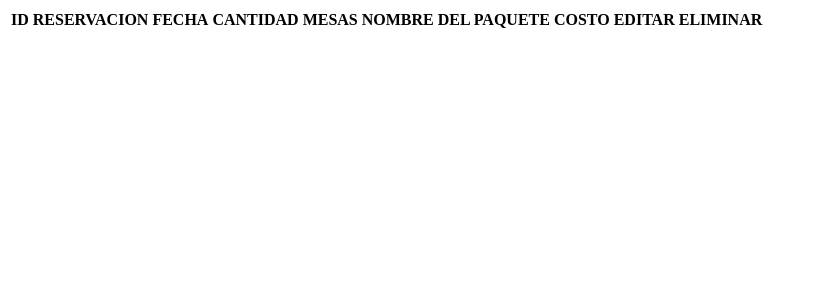
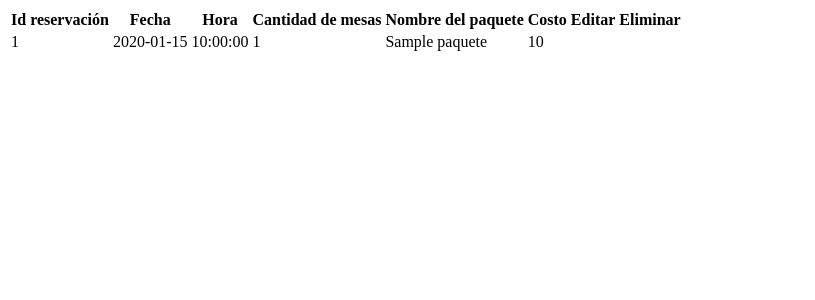
Before and after one commit to KevinDaniel-S/restaurante, a PHP site: page /tabla.php in a window 1280 px wide. Shown: the top 300 px of the page, without its empty margins (0-815 px from the left). Run offline with PHP 8.4, Linux system fonts and the light colour scheme; a user stored in the database is signed in; tables that the repository leaves empty or names only in its code hold one stand-in row (values such as "Sample post"); lists and menus that the app fills with data are empty.

Commit message:
Cambio en las reservaciones

```diff
--- a/reservaciones/controladores/insertar.php
+++ b/reservaciones/controladores/insertar.php
@@ -42,9 +42,10 @@
   }
 }
 if(!$error){
-  $sqlbuscaFecha = "SELECT count(fecha_h_res) as total FROM reservacion WHERE fecha_h_res = '$fecha'";
+  $sqlbuscaFecha = "SELECT count(fecha_res) as total FROM reservacion WHERE fecha_res = '$fecha'";
 
   $result        = $cn->query($sqlbuscaFecha);
+
   $data          = $result->fetch_assoc();
   $usuario       = $_SESSION['id'];
 
--- a/tabla.php
+++ b/tabla.php
@@ -5,12 +5,12 @@
 
 $cn = conexion();
 $id = $_SESSION['id'];
-$sqlSelect = "SELECT  r.idreservacion, r.fecha_h_res, r.cantidad_res,
-                r.idusuario, pa.nombre_paq, pa.costo_paq, pa.idpaquete, pe.idpedido
-                FROM pedido pe
-                INNER JOIN reservacion r ON pe.idreservacion = r.idreservacion
-                INNER JOIN paquetes pa ON pe.idpaquete = pa.idpaquete
-                WHERE pe.acept_rech_ped = $id AND r.idusuario = $id";
+$sqlSelect = "SELECT  r.idreservacion, r.fecha_res, r.hora_res,
+                r.cantidad_res, r.idusuario,
+                pa.nombre_paq, pa.costo_paq, pa.idpaquete
+                FROM reservacion r
+                INNER JOIN paquetes pa ON r.idpaquete = pa.idpaquete
+                WHERE r.idusuario = $id";
 $resultSet = $cn->query($sqlSelect);
 
 ?>
@@ -19,29 +19,31 @@
 <table class="table table-condensed table-bordered" id="miTabla">
 <thead>
     <tr>
-        <th>ID RESERVACION</th>
-        <th>FECHA</th>
-        <th>CANTIDAD MESAS</th>
-        <th>NOMBRE DEL PAQUETE</th>
-        <th>COSTO</th>
-        <th>EDITAR</th>
-        <th>ELIMINAR</th>
-
+        <th>Id reservación</th>
+        <th>Fecha</th>
+        <th>Hora</th>
+        <th>Cantidad de mesas</th>
+        <th>Nombre del paquete</th>
+        <th>Costo</th>
+        <th>Editar</th>
+        <th>Eliminar</th>
     </tr>
 </thead>
 <tbody>
     <?php while($row = $resultSet->fetch_assoc()){  ?>
 <tr>
-    <td><?php echo $row['idpedido'] ?></td>
-    <td><?php echo $row['fecha_h_res'] ?></td>
+    <td><?php echo $row['idreservacion']; ?></td>
+    <td><?php echo $row['fecha_res']; ?></td>
+    <td><?php echo $row['hora_res']; ?>
     <td><?php echo $row['cantidad_res'] ?></td>
     <td><?php echo $row['nombre_paq'] ?></td>
     <td><?php echo $row['costo_paq'] ?></td>
     <td>
     <span class="btn btn-warning btn-sm" data-toggle="modal" data-target="#editarforma"
     onclick="DatosUpdate(
-    '<?php echo $row['idpedido'] ?>',
-    '<?php echo $row['fecha_h_res'] ?>',
+    '<?php echo $row['idreservacion'] ?>',
+    '<?php echo $row['fecha_res'] ?>',
+    '<?php echo $row['hora_res'] ?>',
     '<?php echo $row['cantidad_res'] ?>',
     '<?php echo $row['idpaquete'] ?>'
     )">
@@ -51,7 +53,7 @@
     <td>
     <span class="btn btn-danger btn-sm" data-toggle="modal" data-target="#eliminarforma"
     onclick="DatosDelete(
-     '<?php echo $row['idpedido'] ?>'
+     '<?php echo $row['idreservacion'] ?>'
     )">
     <i class="fa fa-trash" aria-hiden="true"></i>
     </span>
```
Also changed, not shown: bd/reservacion.sql (+9 -9 lines).
